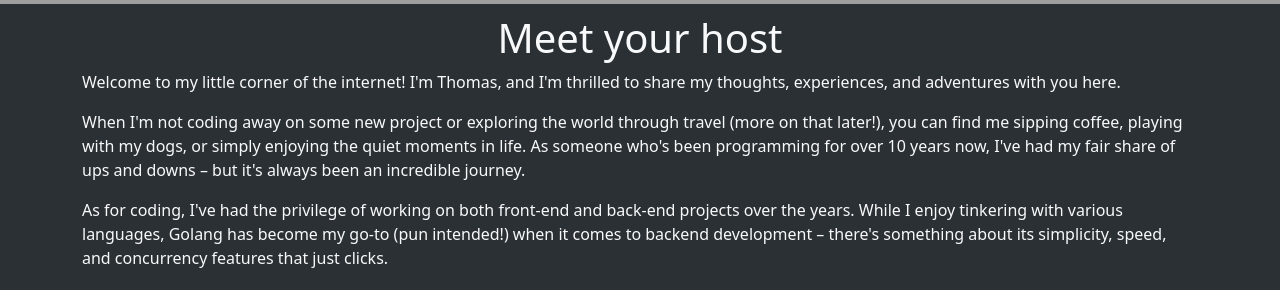
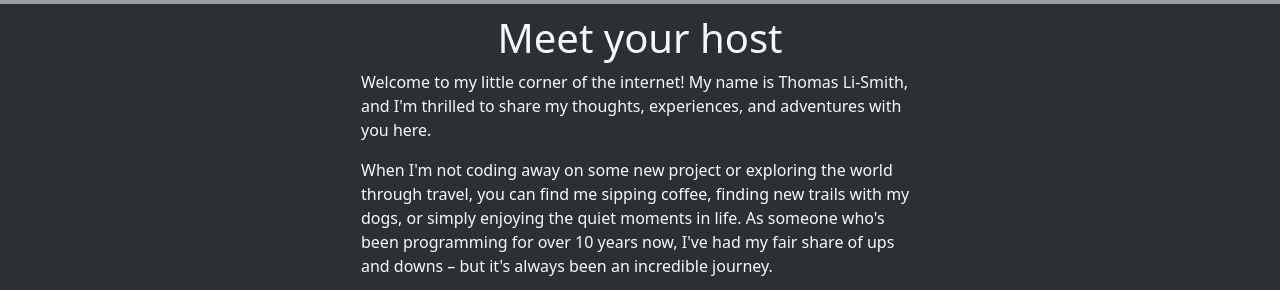
Before and after one commit to TS22082/nerdingout_fe, a React (Vite) app: page /about in a window 1280 px wide. Shown: the part 652-942 px from the top of the page. Built offline with nearby package versions, Linux system fonts and the light colour scheme; no server answers; grey boxes are pictures that could not be loaded.

Commit message:
update about with proofreading

```diff
--- a/src/components/pages/AboutPage/index.tsx
+++ b/src/components/pages/AboutPage/index.tsx
@@ -1,4 +1,4 @@
-import { Container } from 'react-bootstrap';
+import { Col, Container } from 'react-bootstrap';
 
 const AboutPage = () => {
   const wrapperStyles = {
@@ -15,33 +15,36 @@ const AboutPage = () => {
     <>
       <div style={wrapperStyles} />
       <Container style={{ marginTop: 10 }}>
+        <Col xs={12} sm={12} md={{ span: 6, offset: 3 }}>
           <h1 className="text-light text-center">Meet your host</h1>
           <p className="text-light">
-          Welcome to my little corner of the internet! I'm Thomas, and I'm
-          thrilled to share my thoughts, experiences, and adventures with you
-          here.
+            Welcome to my little corner of the internet! My name is Thomas
+            Li-Smith, and I'm thrilled to share my thoughts, experiences, and
+            adventures with you here.
           </p>
           <p className="text-light">
             {' '}
             When I'm not coding away on some new project or exploring the world
-          through travel (more on that later!), you can find me sipping coffee,
-          playing with my dogs, or simply enjoying the quiet moments in life. As
-          someone who's been programming for over 10 years now, I've had my fair
-          share of ups and downs – but it's always been an incredible journey.
+            through travel, you can find me sipping coffee, finding new trails
+            with my dogs, or simply enjoying the quiet moments in life. As
+            someone who's been programming for over 10 years now, I've had my
+            fair share of ups and downs – but it's always been an incredible
+            journey.
           </p>
           <p className="text-light">
-          As for coding, I've had the privilege of working on both front-end and
-          back-end projects over the years. While I enjoy tinkering with various
-          languages, Golang has become my go-to (pun intended!) when it comes to
-          backend development – there's something about its simplicity, speed,
-          and concurrency features that just clicks.
+            As for coding, I've had the privilege of working on both front-end
+            and back-end projects over the years. While I enjoy tinkering with
+            various languages, Golang has become my go-to (pun intended!) when
+            it comes to backend development – there's something about its
+            simplicity, speed, and concurrency features that just clicks.
           </p>
           <p className="text-light">
             This blog is a reflection of my eclectic interests and passions. You
-          won't find me following any specific theme or agenda; instead, I'll be
-          sharing whatever sparks my curiosity at the moment! Whether it's
+            won't find me following any specific theme or agenda; instead, I'll
+            be sharing whatever sparks my curiosity at the moment! Whether it's
             travel stories, coding tips, skate adventures, or simply musings on
-          life – you can expect an honest, unfiltered account from yours truly.
+            life – you can expect an honest, unfiltered account from yours
+            truly.
           </p>
           <p className="text-light">
             Thanks for joining me on this journey (pun intended again!). If you
@@ -49,6 +52,7 @@ const AboutPage = () => {
             hesitate to reach out. I'm excited to share my thoughts and
             experiences with you!
           </p>
+        </Col>
       </Container>
     </>
   );
```
Lines whose indentation alone changed are shown as unchanged.
